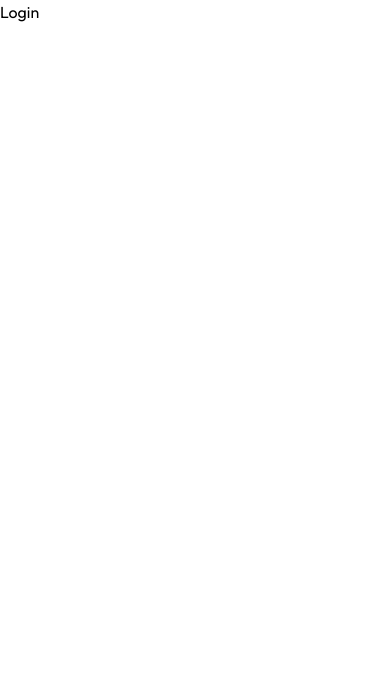
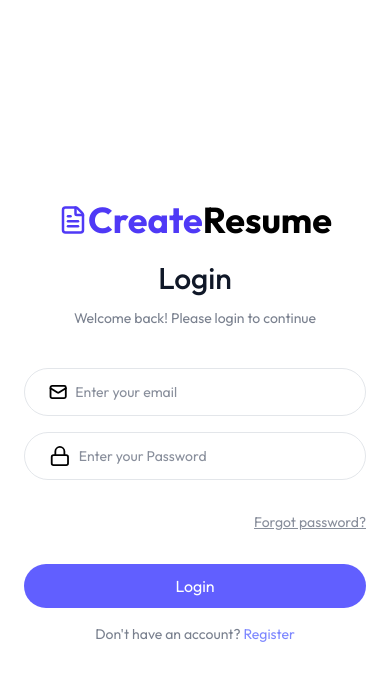
Before and after one commit to Osas706/create-resume, a React (Vite) app in the folder frontend/: page /auth/login in a window 390 px wide. Shown: the top 680 px of the page. Built offline with nearby package versions, Linux system fonts and the light colour scheme; the HTML template or start-up script is replaced by a standard one.

Commit message:
Login & Register pages

```diff
--- a/frontend/src/pages/auth/Login.jsx
+++ b/frontend/src/pages/auth/Login.jsx
@@ -1,11 +1,119 @@
-import React from 'react'
+import React, { useState } from "react";
+import { Mail, Lock, FileText } from "lucide-react";
+import { Link } from "react-router-dom";
 
 function Login() {
+  const [formData, setFormData] = useState({
+    email: "",
+    password: ""
+  });
+
+  const handleChange = (e) => {
+    const {name, value} = e.target;
+    setFormData(prev => ({...prev, [name]: value}))
+  }
+
+  const handleSubmit = async(e) => {
+    e.preventDefault();
+
+  };
+
+
+
   return (
-    <div>
-      Login
+    <div className="flex h-screen w-full flex-col md:flex-row">
+      <div className="hidden md:block md:w-1/2">
+        <img
+          className="h-full w-full object-cover"
+          src="https://raw.githubusercontent.com/prebuiltui/prebuiltui/main/assets/login/leftSideImage.png"
+          alt="login-illustration"
+        />
+      </div>
+
+      <div className="flex w-full h-full md:w-1/2 items-center justify-center p-6 sm:p-10">
+        <form onSubmit={handleSubmit} className="w-full max-w-sm  flex flex-col items-center justify-center">
+          <h1 className="text-4xl mb-5 font-bold flex items-center ">
+            <span className="flex items-center text-indigo-600">
+              <FileText size={30} className="" />
+              Create{" "}
+            </span>
+            Resume
+          </h1>
+          <h2 className="text-3xl text-gray-900 font-medium">Login</h2>
+          <p className="text-sm text-gray-500/90 mt-3">
+            Welcome back! Please login to continue
+          </p>
+
+          {/* <button
+            type="button"
+            className="w-full mt-8 bg-gray-500/10 flex items-center justify-center h-12 rounded-full"
+          >
+            <img
+              src="https://raw.githubusercontent.com/prebuiltui/prebuiltui/main/assets/login/googleLogo.svg"
+              alt="googleLogo"
+            />
+          </button> */}
+
+          {/* <div className="flex items-center gap-4 w-full my-5">
+            <div className="w-full h-px bg-gray-300/90"></div>
+            <p className="w-full text-nowrap text-sm text-gray-500/90">
+              or sign in with email
+            </p>
+            <div className="w-full h-px bg-gray-300/90"></div>
+          </div> */}
+
+          <div className="mt-10 flex items-center w-full bg-transparent border border-gray-300/60 h-12 rounded-full overflow-hidden pl-6 gap-2">
+            <Mail size={20} absoluteStrokeWidth />
+            <input
+              name="email"
+              type="email"
+              placeholder="Enter your email"
+              value={formData.email}
+              onChange={handleChange}
+              className="bg-transparent text-gray-500/80 placeholder-gray-500/80 outline-none text-sm w-full h-full"
+              required
+            />
+          </div>
+
+          <div className="flex items-center mt-4 w-full bg-transparent border border-gray-300/60 h-12 rounded-full overflow-hidden pl-6 gap-2">
+            <Lock />
+            <input
+              name="password"
+              type="password"
+              placeholder="Enter your Password"
+              value={formData.password}
+              onChange={handleChange}
+              className="bg-transparent text-gray-500/80 placeholder-gray-500/80 outline-none text-sm w-full h-full"
+              required
+            />
+          </div>
+
+          <div className="w-full flex items-center justify-between mt-8 text-gray-500/80">
+            <a className="text-sm underline ml-auto" href="#">
+              Forgot password?
+            </a>
+          </div>
+
+          <button
+            type="submit"
+            className="mt-8 w-full h-11 rounded-full text-white bg-indigo-500 hover:opacity-90 transition-opacity"
+          >
+            Login
+          </button>
+
+          <p className="text-gray-500/90 text-sm mt-4">
+            Don't have an account?{" "}
+            <Link
+              className="text-indigo-400 hover:underline"
+              to="/auth/register"
+            >
+              Register
+            </Link>
+          </p>
+        </form>
+      </div>
     </div>
-  )
+  );
 }
 
-export default Login
+export default Login;
--- a/frontend/src/pages/auth/Register.jsx
+++ b/frontend/src/pages/auth/Register.jsx
@@ -1,11 +1,123 @@
-import React from 'react'
+import React, { useState } from "react";
+import { Mail, Lock, FileText, User } from "lucide-react";
+import { Link } from "react-router-dom";
 
 function Register() {
+  const [formData, setFormData] = useState({
+    name: "",
+    email: "",
+    password: "",
+  });
+
+  const handleChange = (e) => {
+    const { name, value } = e.target;
+    setFormData((prev) => ({ ...prev, [name]: value }));
+  };
+
+  const handleSubmit = async(e) => {
+    e.preventDefault();
+
+  };
+
+
   return (
-    <div>
-      Register
+    <div className="flex h-screen w-full flex-col md:flex-row">
+      <div className="hidden md:block md:w-1/2">
+        <img
+          className="h-full w-full object-cover"
+          src="https://raw.githubusercontent.com/prebuiltui/prebuiltui/main/assets/login/leftSideImage.png"
+          alt="login-illustration"
+        />
+      </div>
+
+      <div className="flex w-full h-full md:w-1/2 items-center justify-center p-6 sm:p-10">
+        <form onSubmit={handleSubmit} className="w-full max-w-sm  flex flex-col items-center justify-center">
+          <h1 className="text-4xl mb-5 font-bold flex items-center ">
+            <span className="flex items-center text-indigo-600">
+              <FileText size={30} className="" />
+              Create{" "}
+            </span>
+            Resume
+          </h1>
+          <h2 className="text-3xl text-gray-900 font-medium">Register</h2>
+          <p className="text-sm text-gray-500/90 mt-3">
+            Welcome! Please sign in to continue
+          </p>
+
+          {/* <button
+            type="button"
+            className="w-full mt-8 bg-gray-500/10 flex items-center justify-center h-12 rounded-full"
+          >
+            <img
+              src="https://raw.githubusercontent.com/prebuiltui/prebuiltui/main/assets/login/googleLogo.svg"
+              alt="googleLogo"
+            />
+          </button> */}
+
+          {/* <div className="flex items-center gap-4 w-full my-5">
+            <div className="w-full h-px bg-gray-300/90"></div>
+            <p className="w-full text-nowrap text-sm text-gray-500/90">
+              or sign in with email
+            </p>
+            <div className="w-full h-px bg-gray-300/90"></div>
+          </div> */}
+
+          <div className="mt-10 flex items-center w-full bg-transparent border border-gray-300/60 h-12 rounded-full overflow-hidden pl-6 gap-2">
+            <User size={20} absoluteStrokeWidth />
+            <input
+              name="name"
+              type="text"
+              placeholder="Name"
+              value={formData.email}
+              onChange={handleChange}
+              className="bg-transparent text-gray-500/80 placeholder-gray-500/80 outline-none text-sm w-full h-full"
+              required
+            />
+          </div>
+
+          <div className="flex items-center mt-4 w-full bg-transparent border border-gray-300/60 h-12 rounded-full overflow-hidden pl-6 gap-2">
+            <Mail size={20} absoluteStrokeWidth />
+            <input
+              name="email"
+              type="email"
+              placeholder="Email"
+              value={formData.email}
+              onChange={handleChange}
+              className="bg-transparent text-gray-500/80 placeholder-gray-500/80 outline-none text-sm w-full h-full"
+              required
+            />
+          </div>
+
+          <div className="flex items-center mt-4 w-full bg-transparent border border-gray-300/60 h-12 rounded-full overflow-hidden pl-6 gap-2">
+            <Lock />
+            <input
+              name="password"
+              type="password"
+              placeholder="Password"
+              value={formData.password}
+              onChange={handleChange}
+              className="bg-transparent text-gray-500/80 placeholder-gray-500/80 outline-none text-sm w-full h-full"
+              required
+            />
+          </div>
+
+          <button
+            type="submit"
+            className="mt-8 w-full h-11 rounded-full text-white bg-indigo-500 hover:opacity-90 transition-opacity"
+          >
+            Register
+          </button>
+
+          <p className="text-gray-500/90 text-sm mt-4">
+            Already have an account?{" "}
+            <Link className="text-indigo-400 hover:underline" to="/auth/login">
+              Login
+            </Link>
+          </p>
+        </form>
+      </div>
     </div>
-  )
+  );
 }
 
-export default Register
+export default Register;
```
